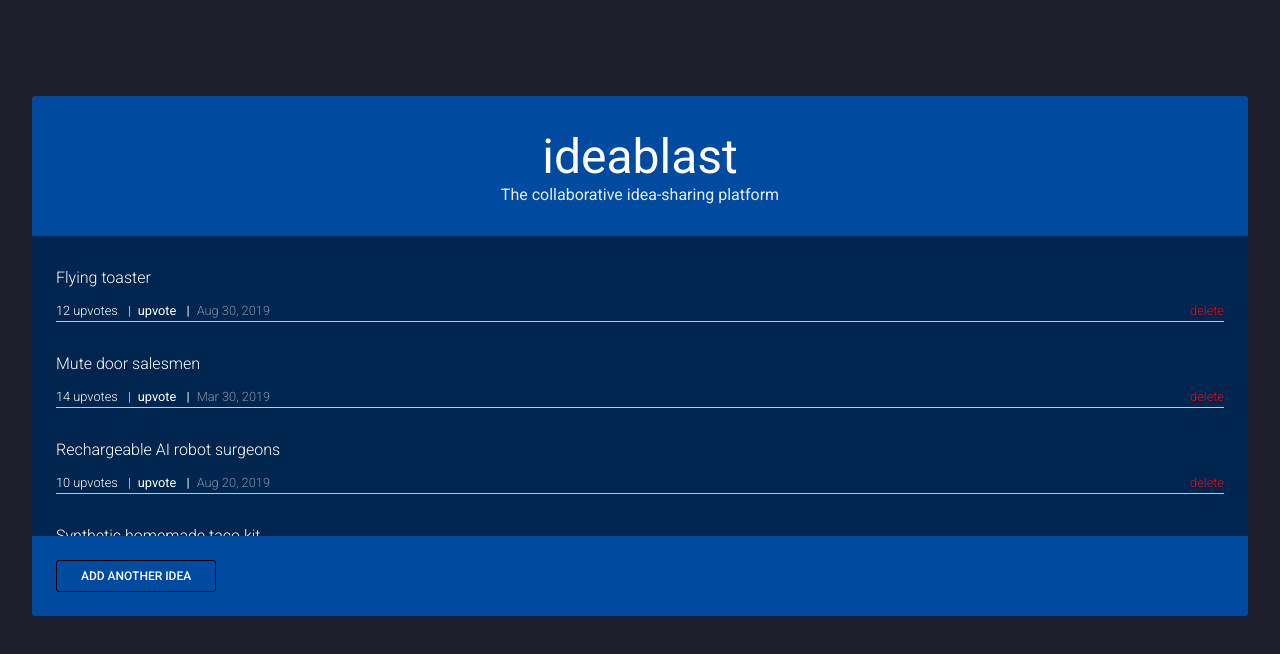
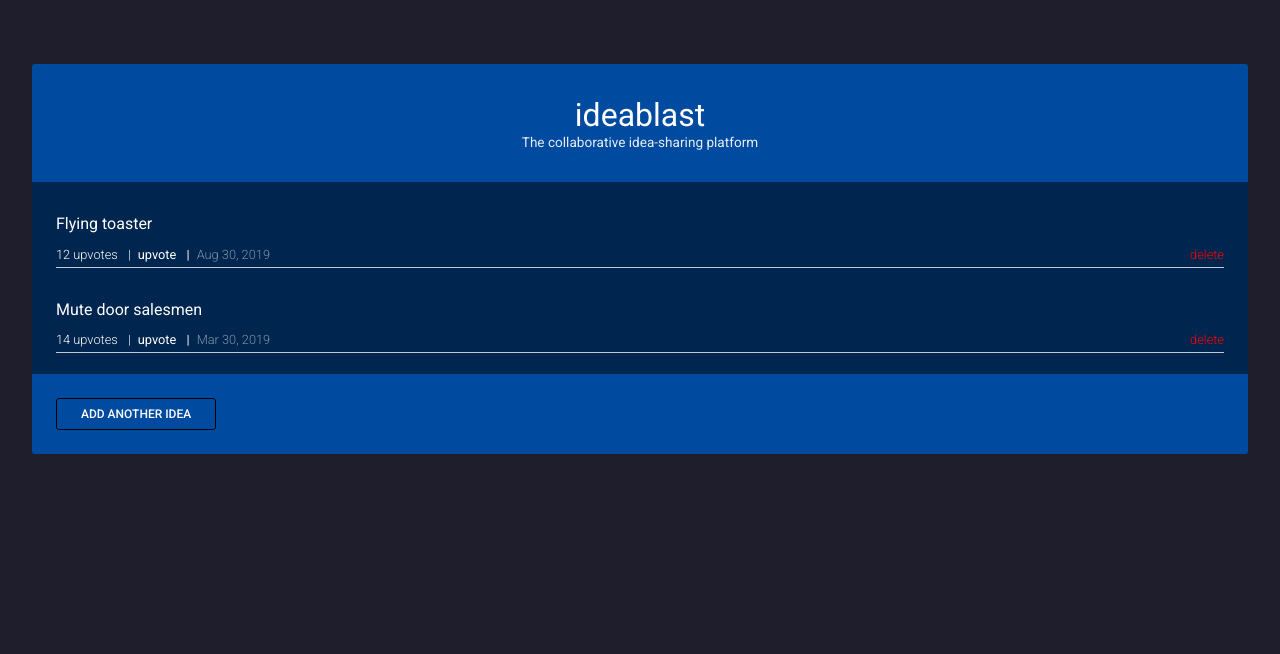
Before and after one commit to fjoboy/ideablast, an Angular app: page /ideas in a window 1280 px wide. Shown: the top 654 px of the page. Built offline with nearby package versions, Linux system fonts and the light colour scheme.

Commit message:
post-debug ui update

```diff
--- a/src/app/ideas/ideas.component.css
+++ b/src/app/ideas/ideas.component.css
@@ -1,7 +1,7 @@
 #ideas-list{
     padding:2rem 1.5rem 2rem 1.5rem;
     background: rgba(0,0,0, 0.5);
-    height: 300px;
+    height: 12rem;
     overflow-y: scroll;
 }
 
@@ -11,12 +11,13 @@
 }
 
 .idea-text{
-    margin-bottom:1rem;
+    margin-bottom:0.85rem;
+    font-weight:400;
 }
 
 .idea-metabar{
     font-size: 0.80rem;
-    margin-bottom: 3px;
+    margin-bottom: 5px;
     display: flex;
     flex-flow: row nowrap;
     justify-content: baseline;
--- a/src/styles.css
+++ b/src/styles.css
@@ -12,7 +12,6 @@ body{
     display:flex;
     flex-direction: column;
     justify-content: flex-start;
-    height:100vh;
     overflow-x: hidden;
 
 }
@@ -20,14 +19,18 @@ body{
 main{
     background-color: #004BA0;
     border-radius: 3px;
-    margin: 6rem 2rem 2rem 2rem;
+    margin: 4rem 2rem 2rem 2rem;
     padding-top:2rem;
     min-height: 20rem;
 }
 
 h1{
     font-weight:400;
-    font-size: 3rem;
+    font-size: 2rem;
+}
+
+.intro-paragraph{
+    font-size: 0.85rem;
 }
 
 h1, .intro-paragraph{
```
Also changed, not shown: 8 other files (tests, documents, lock files or other folders).
